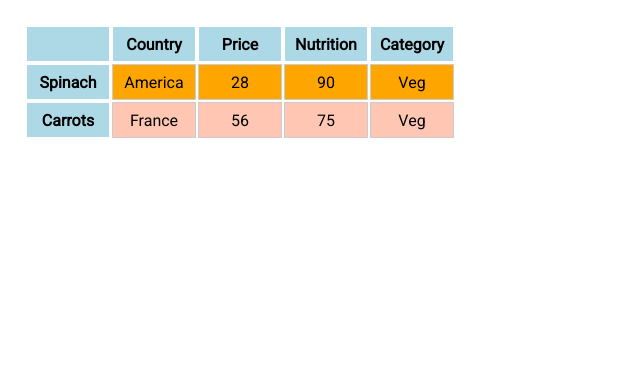
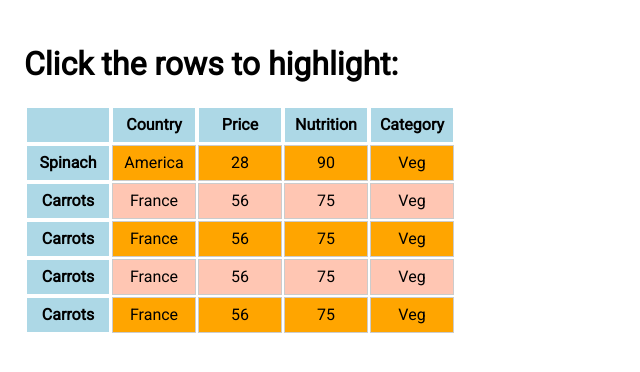
Before and after one commit to ckz8780/ci-ifd-jquery-tables, a plain HTML site: page index.html in a window 1280 px wide. Shown: the whole page, without its empty margins (0-640 px from the left). Drawn offline with nearby package versions, Linux system fonts and the light colour scheme.

Commit message:
added traversing the DOM challenge 2

```diff
--- a/index.html
+++ b/index.html
@@ -29,6 +29,7 @@
   </head>
 
   <body>
+    <h1>Click the rows to highlight:</h1>
     <table>
       <tr>
         <th></th>
@@ -51,6 +52,27 @@
         <td>75</td>
         <td>Veg</td>
       </tr>
+      <tr>
+        <th>Carrots</th>
+        <td>France</td>
+        <td>56</td>
+        <td>75</td>
+        <td>Veg</td>
+      </tr>
+      <tr>
+        <th>Carrots</th>
+        <td>France</td>
+        <td>56</td>
+        <td>75</td>
+        <td>Veg</td>
+      </tr>
+      <tr>
+        <th>Carrots</th>
+        <td>France</td>
+        <td>56</td>
+        <td>75</td>
+        <td>Veg</td>
+      </tr>
     </table>
     <script src="http://code.jquery.com/jquery-3.3.1.js" integrity="sha256-2Kok7MbOyxpgUVvAk/HJ2jigOSYS2auK4Pfzbm7uH60=" crossorigin="anonymous"></script>
   </body>
--- a/js/my_script.js
+++ b/js/my_script.js
@@ -1,4 +1,10 @@
 $(document).ready(function (){
     $('tr:odd').css('background-color', 'orange');
     $('tr:even').css('background-color', '#ffc6b3');
-})
+
+    // Traversing the DOM - Other Traversing Methods Challenge 2:
+    $('th').click(function() {
+        $(this).parent().children().css('background-color', 'yellow');
+        $(this).parent().siblings().children().css('background-color', 'white');
+    });
+});
```
